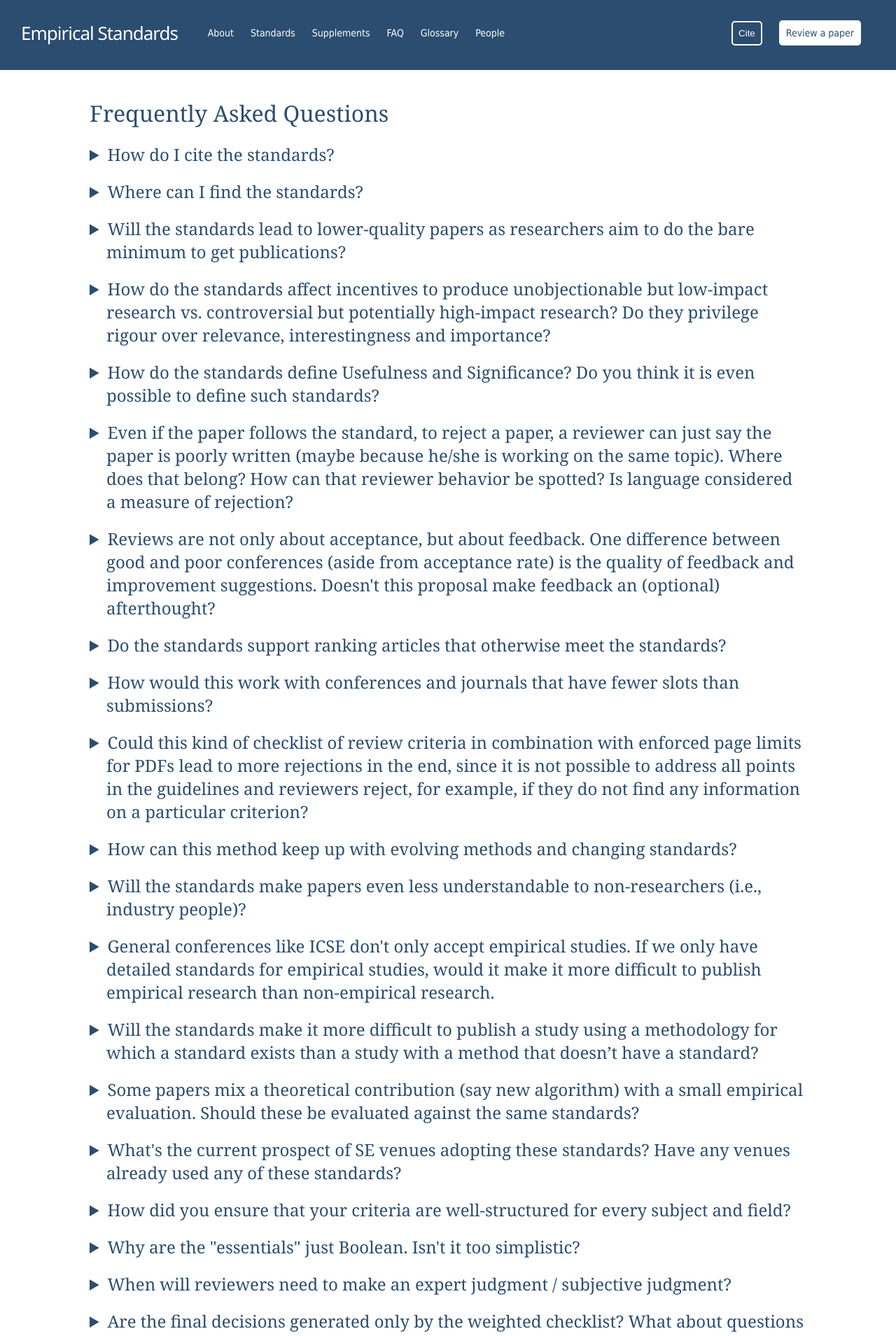
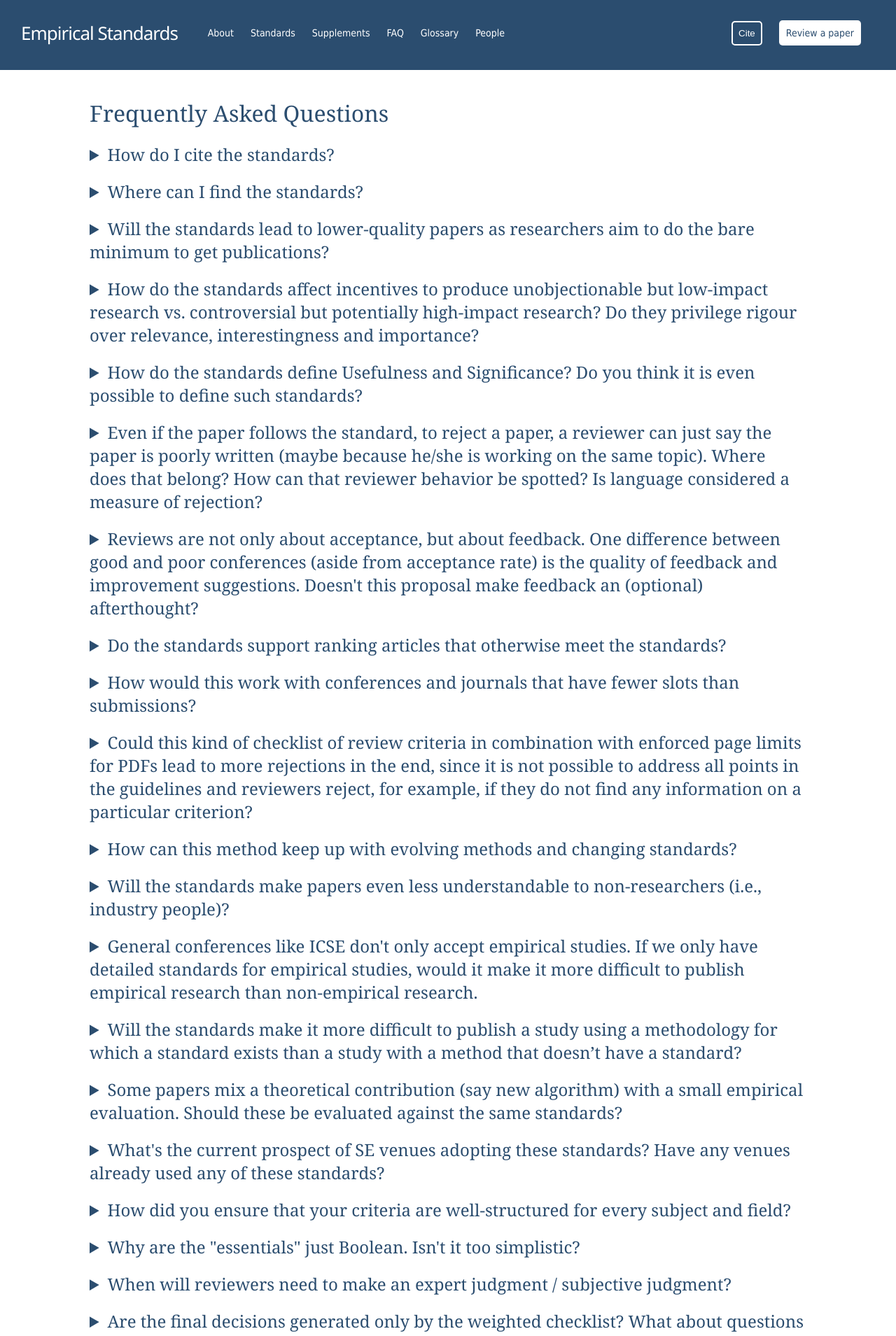
Before and after one commit to eschltz/standardstest, a Jekyll site: the page built from FAQ.md, in a window 1280 px wide. Shown: the top 1909 px of the page at 70% size. Built offline with Jekyll 4.4.1, drawn with Linux system fonts in a browser that asks for light colours; our own code applies the rules of GitHub Pages for plain Markdown files.

Commit message:
Checklist style fixes

```diff
--- a/assets/css/style.scss
+++ b/assets/css/style.scss
@@ -31,8 +31,6 @@
 
 details {
 	margin-bottom: 20px;
-	text-indent: -24px;
-	margin-left: 24px;
 }
 
 details p {
@@ -63,6 +61,10 @@
 
 form ul ul li, form details ul li {
 	margin-bottom: 5px;
+}
+
+form details summary {
+	font-size: 120%;
 }
 
 fieldset {
--- a/form_generator/css/appearance.css
+++ b/form_generator/css/appearance.css
@@ -8,11 +8,10 @@
 .checklist_heading {
 	padding: 0px;
 	margin: 0px;
-	text-indent: -0.3em;
 }
 
 #Essential, #Desirable, #Extraordinary {
-	padding: 0px;
+	padding: 10px;
 	border: 1px solid #ccc;
 	border-radius: 5px;
 }
@@ -29,12 +28,10 @@
 
 .reviewer_essential_items {
 	padding-left: 1.2em;
-	text-indent: -2.4em;
 }
 
 .reviewer_nonessential_items {
 	padding-left: 0em;
-	text-indent: -1.3em;
 }
 
 .checklist_labels {
--- a/form_generator/js/read_standards.js
+++ b/form_generator/js/read_standards.js
@@ -1564,6 +1564,7 @@
 	} else {
 		var heading = document.createElement("summary");
 		var checklist = document.createElement("details");
+		checklist.setAttribute("open", "");
 	}
 
 	heading.className = "checklist_heading";
```
